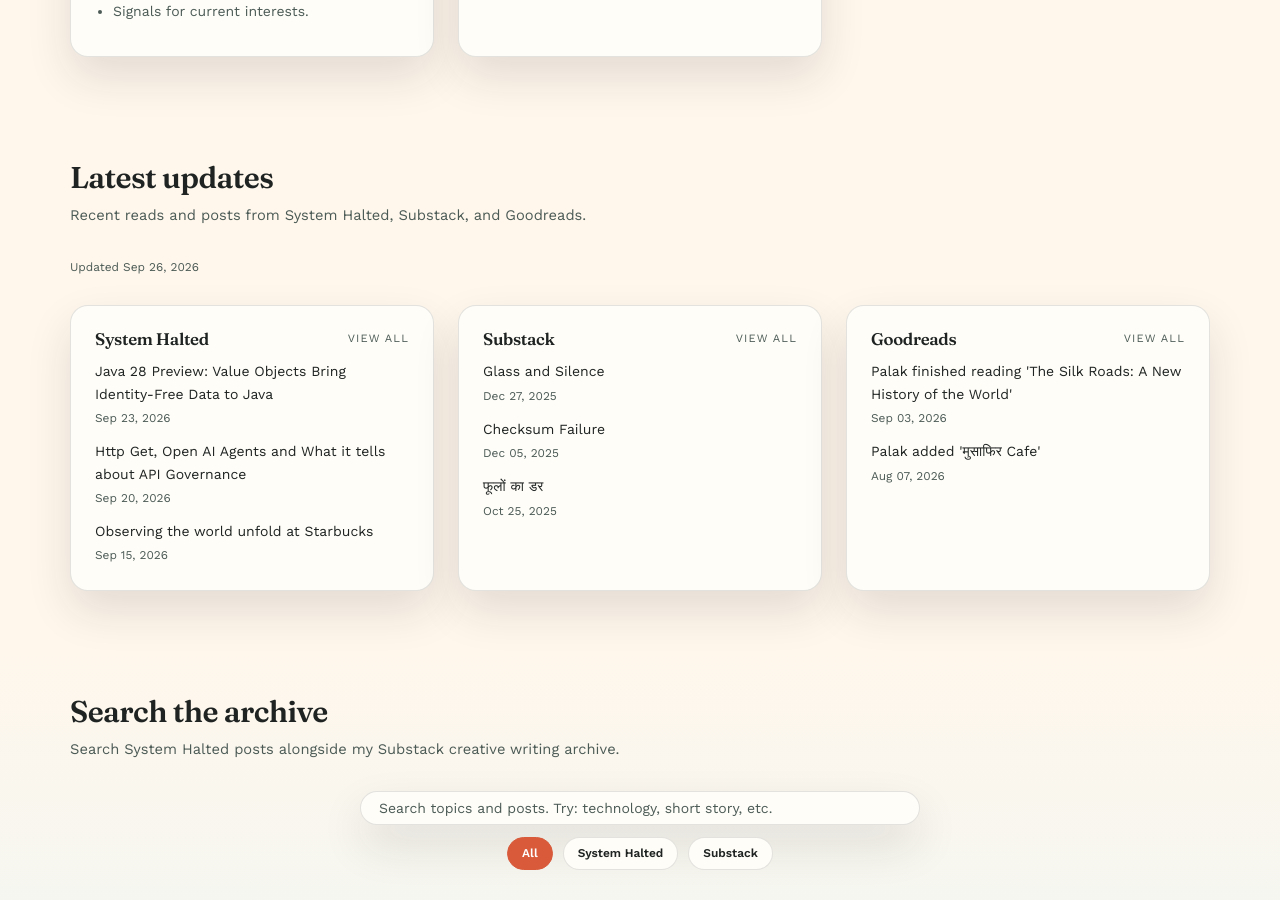
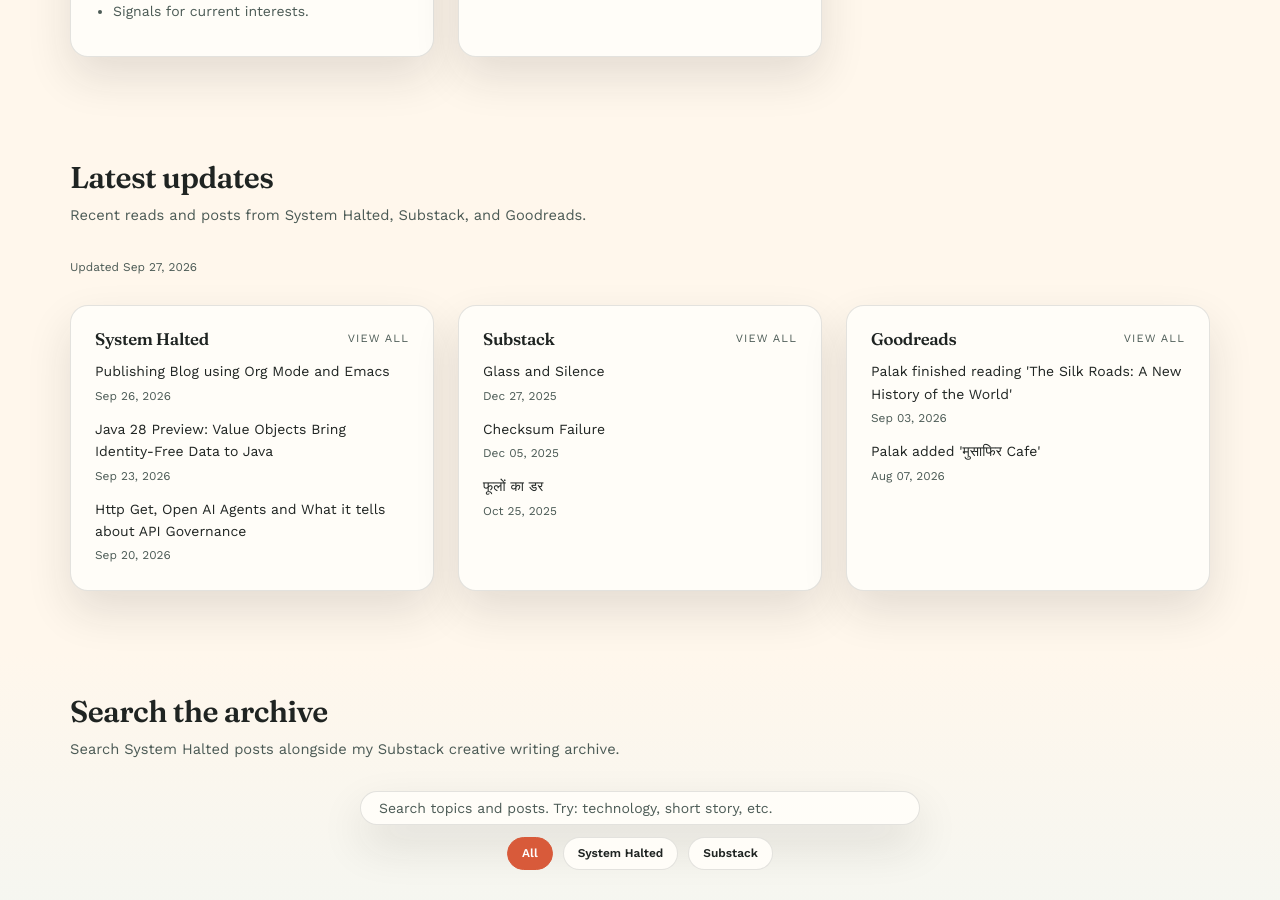
Before and after one commit to systemhalted/about-me, a Jekyll site: the page built from index.html, in a window 1280 px wide and 900 px high, scrolled down 2421 px. Built offline with Jekyll 4.4.1, drawn with Linux system fonts in a browser that asks for light colours; nearby versions of some CDN libraries.

Commit message:
refresh content feeds

```diff
--- a/_data/latest_sources.json
+++ b/_data/latest_sources.json
@@ -1,5 +1,5 @@
 {
-  "updated_at": "2026-09-26T07:43:51Z",
+  "updated_at": "2026-09-27T08:12:05Z",
   "sources": [
     {
       "id": "systemhalted",
@@ -7,6 +7,11 @@
       "url": "https://systemhalted.in",
       "feed_url": "https://systemhalted.in/feed",
       "items": [
+        {
+          "title": "Publishing Blog using Org Mode and Emacs",
+          "url": "https://systemhalted.in/2026/09/26/publishing-blog-using-org-mode-and-emacs/",
+          "published": "2026-09-26T00:00:00Z"
+        },
         {
           "title": "Java 28 Preview: Value Objects Bring Identity-Free Data to Java",
           "url": "https://systemhalted.in/2026/09/23/java28-value-objects/",
@@ -16,11 +21,6 @@
           "title": "Http Get, Open AI Agents and What it tells about API Governance",
           "url": "https://systemhalted.in/2026/09/20/http-get/",
           "published": "2026-09-20T00:00:00Z"
-        },
-        {
-          "title": "Observing the world unfold at Starbucks",
-          "url": "https://systemhalted.in/2026/09/15/observing-starbucks/",
-          "published": "2026-09-15T00:00:00Z"
         }
       ]
     },
```
